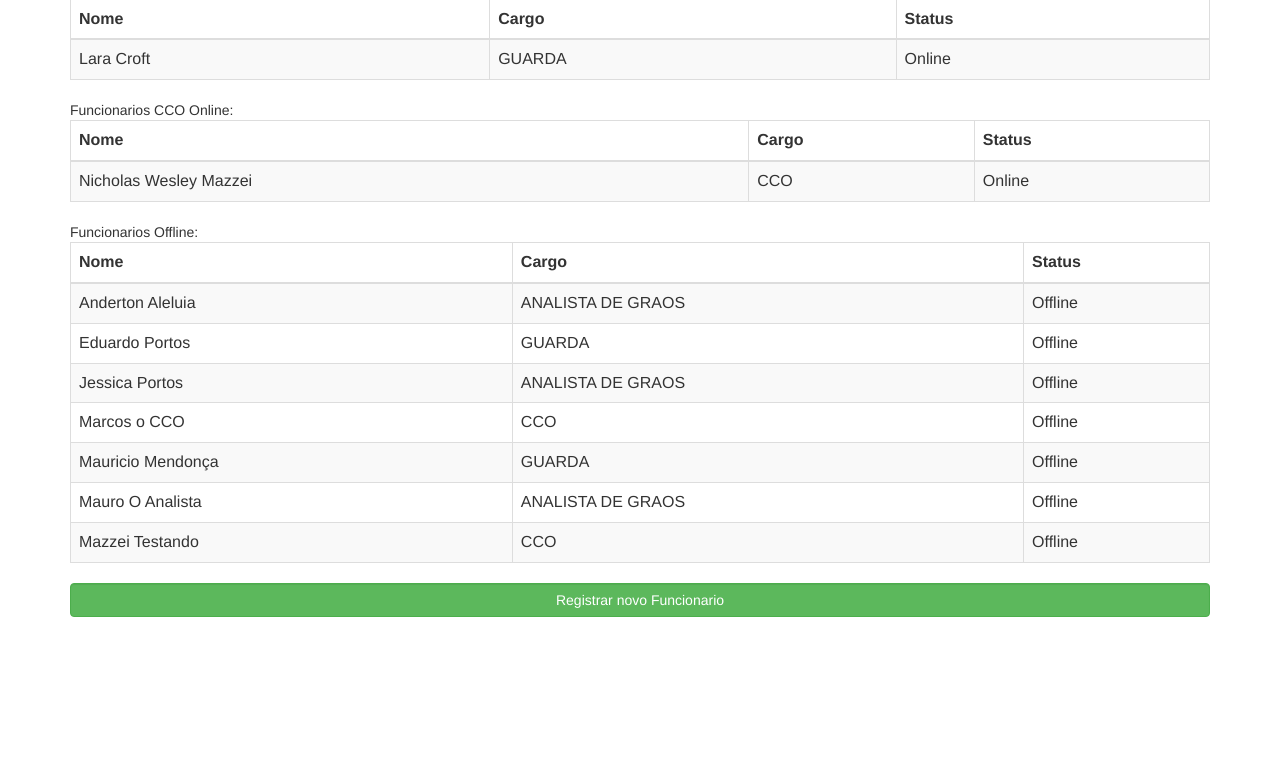
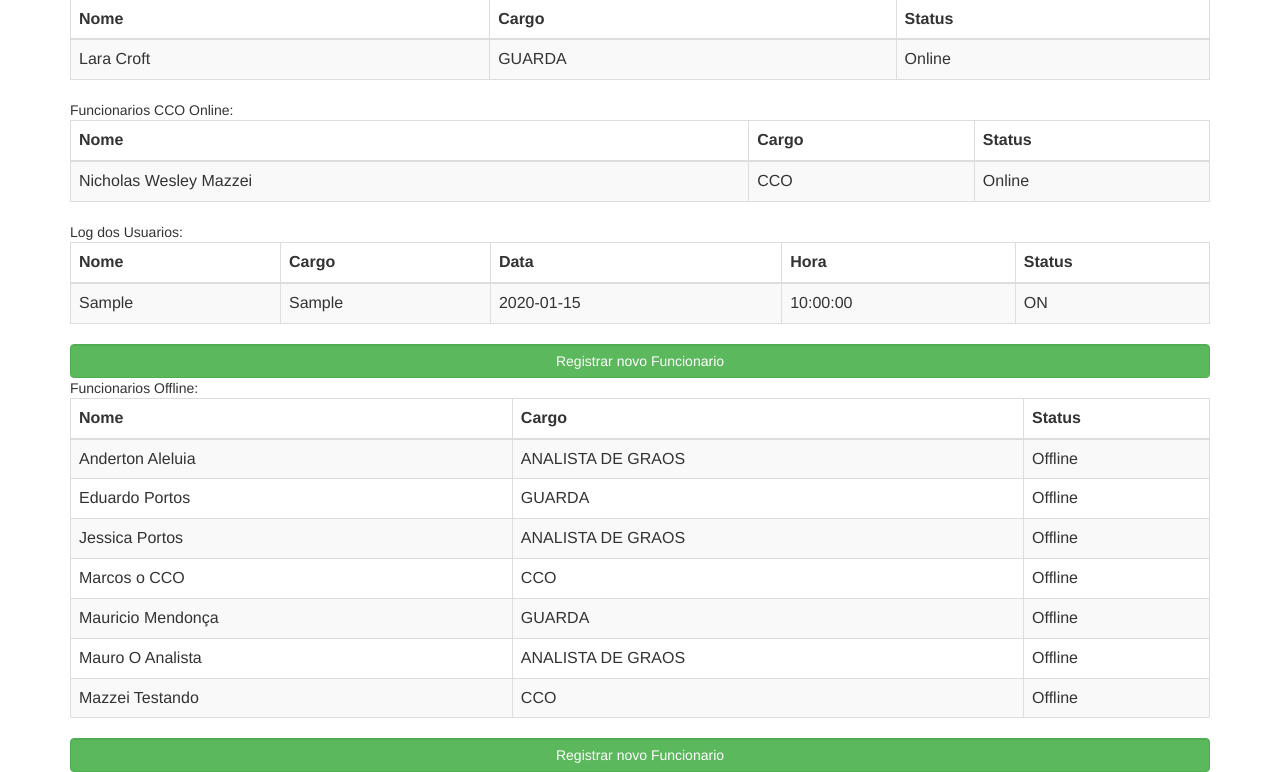
Before and after one commit to MarcosYaiama/integradores, a Flask app: page /controle_func in a window 1280 px wide. Shown: the part 332-1104 px from the top of the page. Before the commit the page ends 949 px from the top, so only its background shows below. Run offline with Flask 2, Linux system fonts and the light colour scheme; a user stored in the database is signed in; data comes from the database, SQL or seed files in the repository; tables that the repository leaves empty hold one stand-in row (values such as "Sample post"); some libraries are stand-ins or nearby versions.

Commit message:
Logs de usuarios + MySQL OK

```diff
--- a/config.py
+++ b/config.py
@@ -4,8 +4,8 @@ SECRET_KEY = 'integradores'
 
 MYSQL_HOST = '127.0.0.1'
 MYSQL_USER = 'root'
-MYSQL_PASSWORD = 'alura'
-#MYSQL_PASSWORD = ''
+# MYSQL_PASSWORD = 'alura'
+MYSQL_PASSWORD = ''
 MYSQL_DB = 'integradores'
 MYSQL_PORT = 3306
 # UPLOAD_PATH = os.path.dirname(os.path.abspath(__file__)) + '/uploads'
--- a/daoMySQL.py
+++ b/daoMySQL.py
@@ -1,5 +1,6 @@
 from flask_mysqldb import MySQL
-from models import Usuario, Cargo
+from models import Usuario, Cargo, Logs
+from datetime import datetime
 # SQL_DELETA_JOGO = 'delete from jogo where id = %s'
 # SQL_JOGO_POR_ID = 'SELECT id, nome, categoria, console from jogo where id = %s'
 # SQL_ATUALIZA_JOGO = 'UPDATE jogo SET nome=%s, categoria=%s, console=%s where id = %s'
@@ -8,8 +9,10 @@ from models import Usuario, Cargo
 SQL_USUARIO_POR_ID = 'SELECT * from usuarios where id = %s'
 SQL_BUSCA_USUARIOS = 'SELECT * from usuarios'
 SQL_BUSCA_CARGOS = 'SELECT * from cargos'
+SQL_LISTAR_LOGS = 'SELECT * from logs_func order by data, hora desc'
 SQL_CRIA_USUARIO = 'INSERT into usuarios(id, nome_completo, senha, cargo) values (%s, %s, %s, %s)'
 SQL_ATUALIZA_STATUS_USUARIO = 'UPDATE usuarios set status_atual=%s where id=%s'
+SQL_ATUALIZA_LOGS_USUARIO = 'INSERT into logs_func(id_usuario, Status, hora, data, cargo) values (%s, %s, %s, %s, %s)'
 
 
 class UsuarioDao:
@@ -22,15 +25,22 @@ class UsuarioDao:
         cursor.execute(SQL_USUARIO_POR_ID, (id,))
         dados = cursor.fetchone()
         usuario = traduz_usuario(dados) if dados else None
-        print(usuario)
+        # print(usuario)
         return usuario
 
     def listar(self):
         cursor = self.__db.connection.cursor()
         cursor.execute(SQL_BUSCA_USUARIOS)
         usuarios = traduz_user(cursor.fetchall())
-        print(usuarios)
+        # print(usuarios)
         return usuarios
+
+    def listar_logs(self):
+        cursor = self.__db.connection.cursor()
+        cursor.execute(SQL_LISTAR_LOGS)
+        logs = traduz_logs(cursor.fetchall())
+        print(logs[0].id_usuario)
+        return logs
 
     def novo_usuario(self, usuario):
         cursor = self.__db.connection.cursor()
@@ -58,19 +68,25 @@ class UsuarioDao:
                                                      id))
         self.__db.connection.commit()
 
-
-
-
-def traduz_jogos(jogos):
-    def cria_jogo_com_tupla(tupla):
-        return Jogo(tupla[1], tupla[2], tupla[3], id=tupla[0])
-    return list(map(cria_jogo_com_tupla, jogos))
-
+    def atualiza_log(self, id_usuario, status, cargo):
+        cursor = self.__db.connection.cursor()
+        cursor.execute(SQL_ATUALIZA_LOGS_USUARIO,(id_usuario,
+                                                  status,
+                                                  '{}:{}:{}'.format(
+                                                      datetime.now().hour, datetime.now().minute, datetime.now().second),
+                                                  str(datetime.now().date()),
+                                                  cargo))
+        self.__db.connection.commit()
 
 def traduz_user(usuarios):
     def cria_user_com_tupla(tupla):
         return Usuario(tupla[0], tupla[1], tupla[2],tupla[3], tupla[4])
     return list(map(cria_user_com_tupla, usuarios))
 
+def traduz_logs(logs):
+    def cria_user_com_tupla(tupla):
+        return Logs(tupla[1], tupla[2], tupla[3],tupla[4], tupla[5])
+    return list(map(cria_user_com_tupla, logs))
+
 def traduz_usuario(tupla):
     return Usuario(tupla[0], tupla[1], tupla[2], tupla[3], tupla[4])
--- a/models.py
+++ b/models.py
@@ -6,6 +6,15 @@ class Usuario:
         self.cargo = cargo
         self.status = status
 
+class Logs():
+    def __init__(self, id_usuario, status, hora, data, cargo):
+        self.id_usuario = id_usuario
+        self.status = status
+        self.hora = hora
+        self.data = data
+        self.cargo = cargo
+
+
 class Cargo:
     def __init__(self, cargo):
         self.cargo = cargo
--- a/templates/controle_funcionariosCCO.html
+++ b/templates/controle_funcionariosCCO.html
@@ -30,6 +30,34 @@
 {% endfor %}
 
 
+Log dos Usuarios:
+<table class="table table-striped table-responsive table-bordered">
+  <thead>
+    <tr>
+      <th>Nome</th>
+      <th>Cargo</th>
+      <th>Data</th>
+      <th>Hora</th>
+      <th>Status</th>
+    </tr>
+  </thead>
+  <tbody>
+    {% for log in logs %}
+    <tr>
+      <td>{{ log.id_usuario }}</td>
+      <td>{{ log.cargo }}</td>
+      <td>{{ log.data }}</td>
+      <td>{{ log.hora }}</td>
+      <td>{% if log.status %}ON{% else %}OFF{% endif %}
+      </td>
+    </tr>
+    {% endfor %}
+
+  </tbody>
+</table>
+<a class="btn btn-success form-control" href="{{ url_for('registro') }}">Registrar novo Funcionario</a>
+
+
 Funcionarios Offline:
 <table class="table table-striped table-responsive table-bordered">
   <thead>
--- a/views.py
+++ b/views.py
@@ -43,6 +43,7 @@ def autenticar():
             session['usuario_cargo'] = usuario.cargo
             session['nivel_acesso'] = nivel_de_acesso(usuario.cargo)
             usuario_dao.atualiza_status("Online", usuario.id)
+            usuario_dao.atualiza_log(usuario.id, 1, usuario.cargo)
             print(session['nivel_acesso'])
             return redirect(url_for('index'))
     flash('Não logado')
@@ -89,6 +90,7 @@ def chamado_guarda():
 @app.route('/logout')
 def logout():
     usuario_dao.atualiza_status("Offline", session['usuario_logado'])
+    usuario_dao.atualiza_log(session['usuario_logado'], 0, session['usuario_cargo'])
     session['usuario_logado'] = None
     session['usuario_nome'] = None
     session['usuario_cargo'] = None
@@ -100,6 +102,7 @@ def controle_funcionarios():
     if(session['usuario_cargo'] == 'CCO'):
         usuarios = usuario_dao.listar()
         cargos = usuario_dao.cargos()
+        logs = usuario_dao.listar_logs()
         dict_cargos = {}
 
         for user in usuarios:
@@ -109,7 +112,7 @@ def controle_funcionarios():
                 if user.cargo == cargos[i] and user.status == "Online":
                     dict_cargos[cargos[i]] = True
         print(dict_cargos)
-        return render_template('controle_funcionariosCCO.html', usuarios = usuarios, cargos = dict_cargos)
+        return render_template('controle_funcionariosCCO.html', usuarios = usuarios, cargos = dict_cargos, logs = logs[:6])
     else:
         flash('Não foi possivel acessar essa página')
         return redirect(url_for('index'))
```
Also changed, not shown: templates/login.html (+12 -0 lines).
